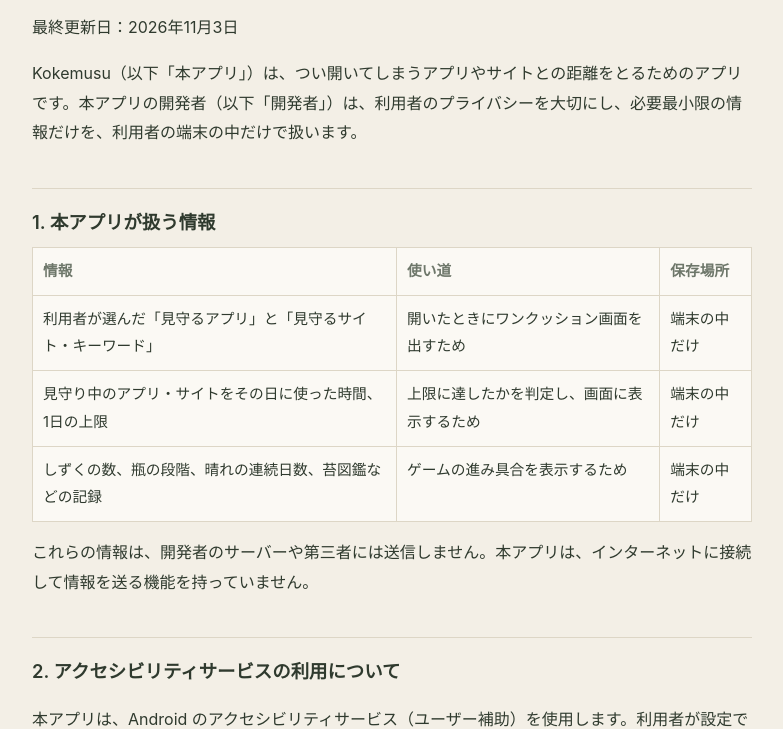
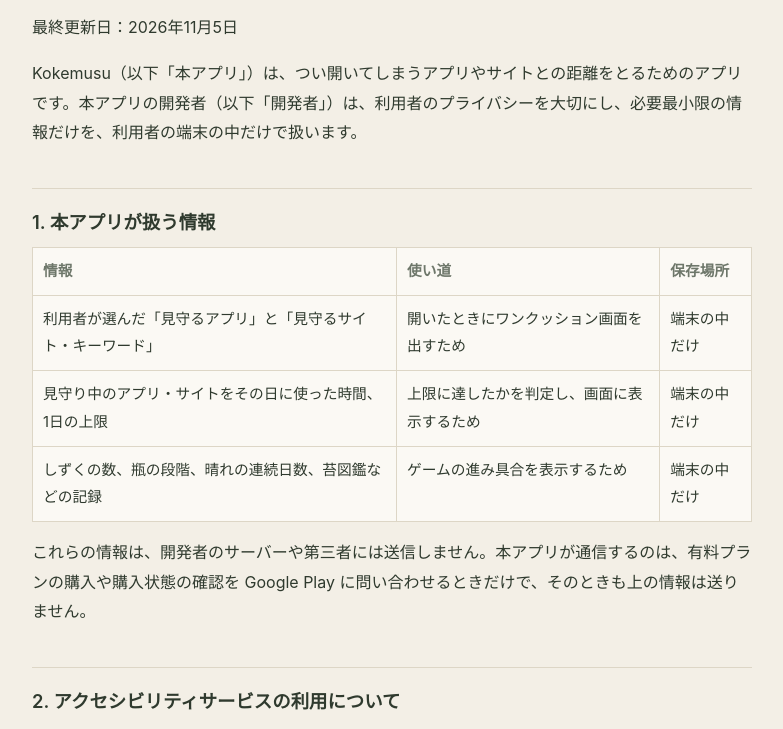
Before and after one commit to koki25ando/kokemusu, a plain HTML site: page privacy/index.html in a window 1280 px wide. Shown: the part 90-819 px from the top of the page, without its empty margins (248-1031 px from the left). Drawn offline with Linux system fonts and the light colour scheme.

Commit message:
プライバシーポリシー：Google Play との購入のやり取りについて追記
Co-Authored-By: Claude Opus 5.5 <noreply@anthropic.com>

```diff
--- a/privacy/index.html
+++ b/privacy/index.html
@@ -22,7 +22,7 @@
 <body>
 <main>
 <h1>Kokemusu プライバシーポリシー</h1>
-<p>最終更新日：2026年11月3日</p>
+<p>最終更新日：2026年11月5日</p>
 <p>Kokemusu（以下「本アプリ」）は、つい開いてしまうアプリやサイトとの距離をとるためのアプリです。本アプリの開発者（以下「開発者」）は、利用者のプライバシーを大切にし、必要最小限の情報だけを、利用者の端末の中だけで扱います。</p>
 <h2>1. 本アプリが扱う情報</h2>
 <div class="scroll"><table><thead><tr><th>情報</th><th>使い道</th><th>保存場所</th></tr></thead><tbody>
@@ -30,7 +30,7 @@
 <tr><td>見守り中のアプリ・サイトをその日に使った時間、1日の上限</td><td>上限に達したかを判定し、画面に表示するため</td><td>端末の中だけ</td></tr>
 <tr><td>しずくの数、瓶の段階、晴れの連続日数、苔図鑑などの記録</td><td>ゲームの進み具合を表示するため</td><td>端末の中だけ</td></tr>
 </tbody></table></div>
-<p>これらの情報は、開発者のサーバーや第三者には送信しません。本アプリは、インターネットに接続して情報を送る機能を持っていません。</p>
+<p>これらの情報は、開発者のサーバーや第三者には送信しません。本アプリが通信するのは、有料プランの購入や購入状態の確認を Google Play に問い合わせるときだけで、そのときも上の情報は送りません。</p>
 <h2>2. アクセシビリティサービスの利用について</h2>
 <p>本アプリは、Android のアクセシビリティサービス（ユーザー補助）を使用します。利用者が設定でオンにした場合に限り、次の目的にだけ使います。</p>
 <ul><li><strong>どのアプリが前面に開かれたか</strong>を検知し、利用者が選んだアプリであればワンクッション画面を表示する</li><li>ブラウザ（Chrome など）が前面にあるときだけ、<strong>アドレスバーに表示されている URL</strong> を読み取り、利用者が選んだサイトやキーワードに当てはまるかを判定する</li></ul>
```
